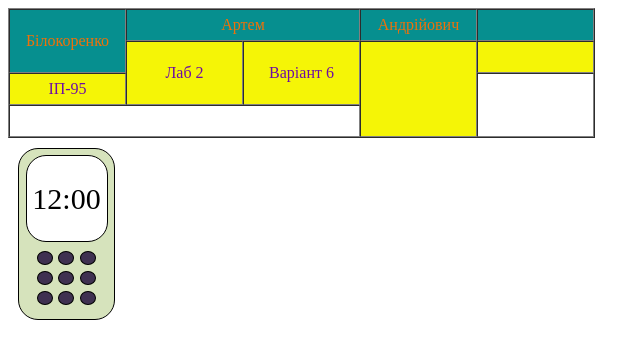
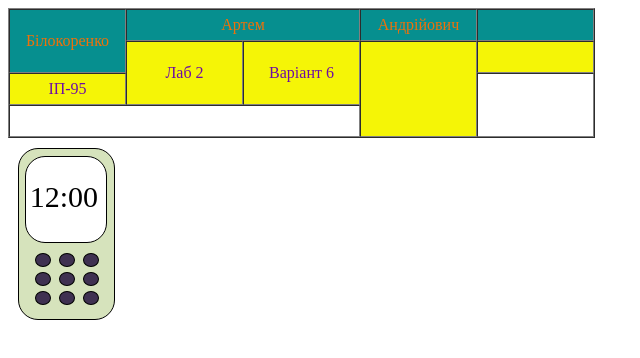
Before and after one commit to GVBilokorenko/frontend-lab2, a plain HTML site: page index.html in a window 1280 px wide. Shown: the full height of the page, 0-640 px from the left. Drawn offline with Linux system fonts and the light colour scheme.

Commit message:
changed some display properties

```diff
--- a/index.html
+++ b/index.html
@@ -58,19 +58,25 @@
 		</table>
 		<div class="box">
 			<div class="frame">
-				<div class="clock">12:00</div>
+				<div class="clock"><p>12:00</p></div>
 				<div class="buttons">
+					<div class="c33">
 						<div class="circle"></div>
 						<div class="circle"></div>
 						<div class="circle"></div>
+					</div>
+					<div class="c33">
 						<div class="circle"></div>
 						<div class="circle"></div>
 						<div class="circle"></div>
+					</div>
+					<div class="c33">
 						<div class="circle"></div>
 						<div class="circle"></div>
 						<div class="circle"></div>
 					</div>
 				</div>
 			</div>
+		</div>
 	</body>
 </html>
--- a/style.css
+++ b/style.css
@@ -5,15 +5,8 @@
 	width: 110px;
 }
 
-.circle {
-	background-color: #3f3151;
-	border-radius: 50%;
-	width: 14px;
-	height: 12px;
-	border: 1px solid black;
-}
-
 .frame {
+	position: absolute;
 	background-color: #d6e3bc;
 	height: 170px;
 	width: 95px;
@@ -22,10 +15,9 @@
 }
 
 .clock {
-	display: flex;
-	align-items: center;
-	justify-content: center;
-	margin: 6px auto;
+	position: absolute;
+	left: 6%;
+	top: 4%;
 	background-color: white;
 	height: 85px;
 	width: 80px;
@@ -34,12 +26,33 @@
 	font-size: 30px;
 }
 
+.clock p {
+	position: absolute;
+	bottom: -3%;
+	left: 5%;
+}
+
 .buttons {
-	grid-template-columns: repeat(3, 1fr);
-	align-items: center;
-	display: grid;
-	margin: auto;
-	width: 65px;
+	display: flex;
+	position: absolute;
+	top: 58%;
+	left: 15%;
+	width: 72px;
 	height: 60px;
-	padding-left: 5px;
 }
+
+.c33 {
+	position: relative;
+	height: 100%;
+	width: 33%;
+}
+
+.circle {
+	position: relative;
+	margin: 5px 2px;
+	background-color: #3f3151;
+	border-radius: 50%;
+	width: 14px;
+	height: 12px;
+	border: 1px solid black;
+}
```
Lines whose indentation alone changed are shown as unchanged.
